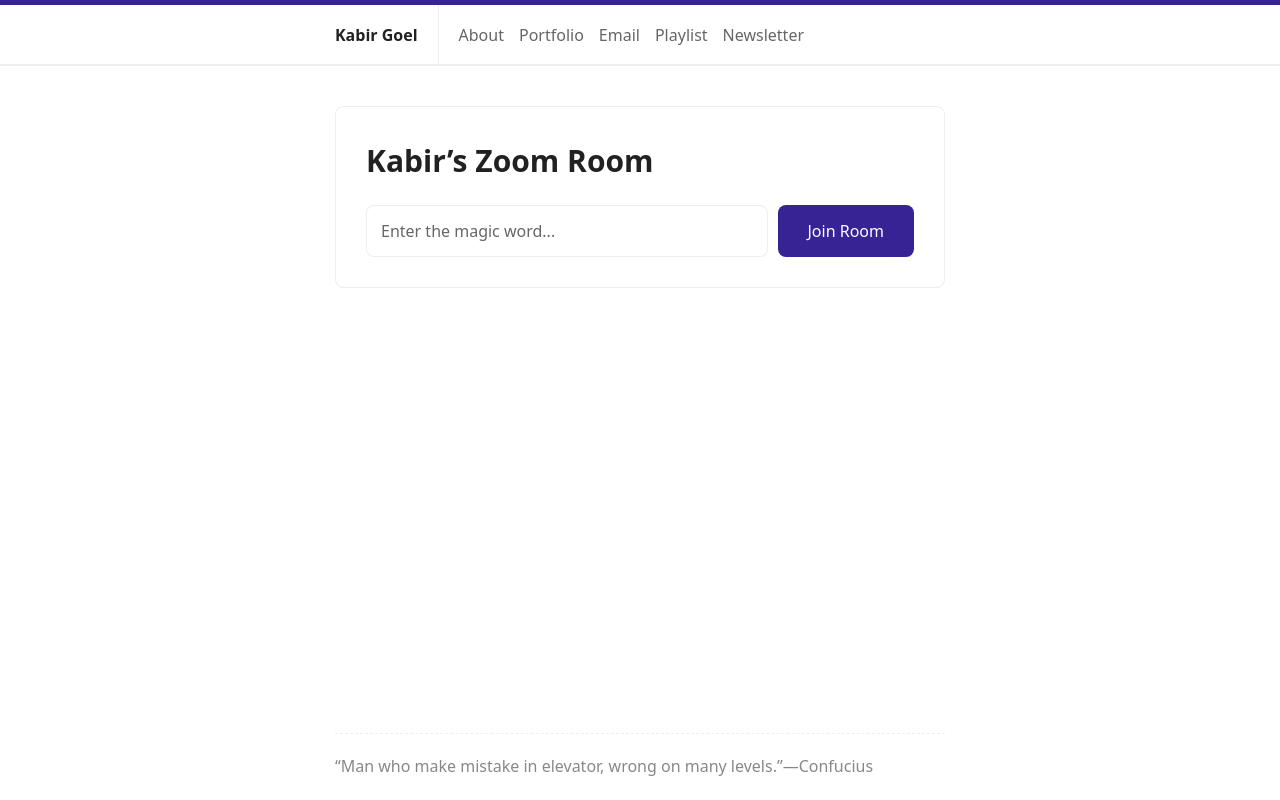
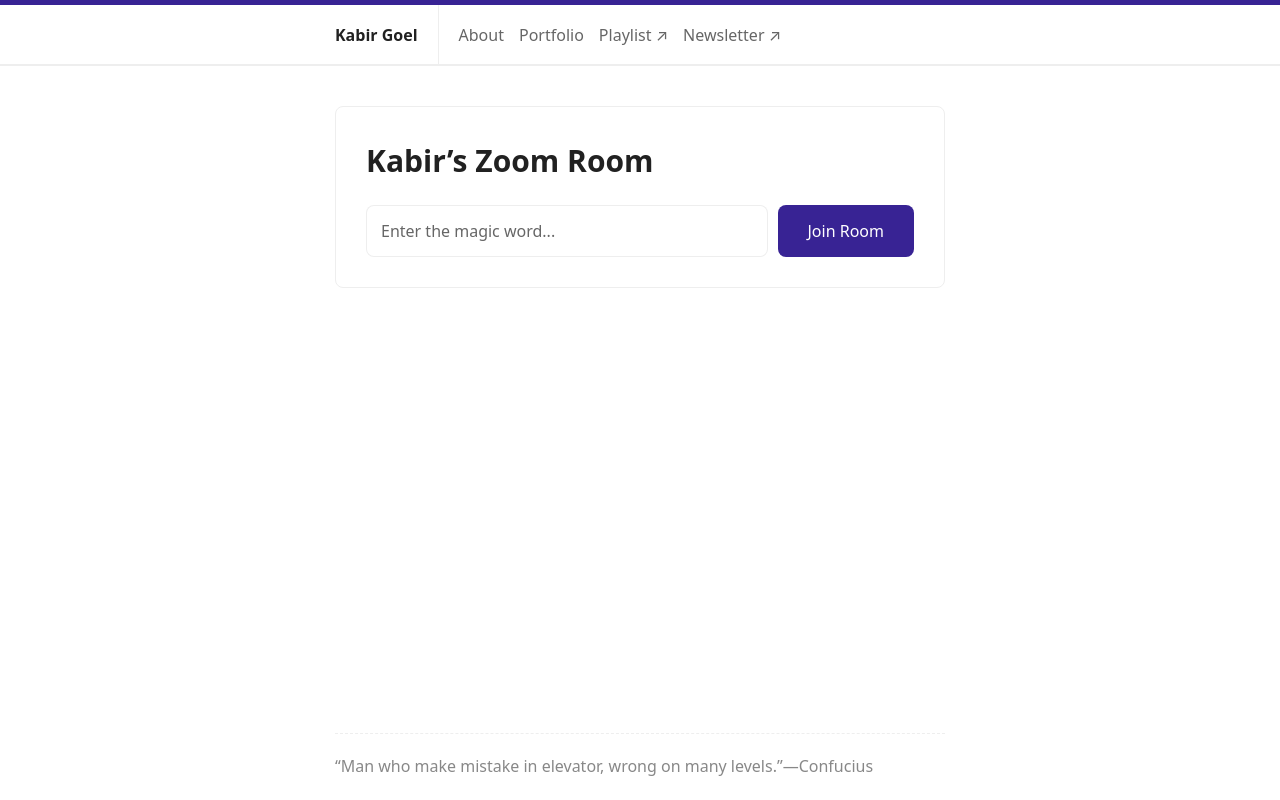
Before and after one commit to kbrgl/website, a Next.js app: page /zoom in a window 1280 px wide. Built offline with nearby package versions, Linux system fonts and the light colour scheme; a web font is replaced by a local one.

Commit message:
Update navbar links
Remove email link and add external link signifiers.

```diff
--- a/components/navbar.tsx
+++ b/components/navbar.tsx
@@ -19,11 +19,10 @@ export default function Navbar() {
             <Link href="/portfolio">
               <a>Portfolio</a>
             </Link>
-            <a href="mailto:kabirgoel.kg@gmail.com">Email</a>
             <a href="https://www.notion.so/kabirgoel/2b3224f21629468580551a14edae4616?v=5a2db9f0bb944564ae019709de328801">
-              Playlist
+              Playlist &#x2197;
             </a>
-            <a href="https://buttondown.email/kabir">Newsletter</a>
+            <a href="https://buttondown.email/kabir">Newsletter &#x2197;</a>
           </div>
         </div>
       </Container>
```
